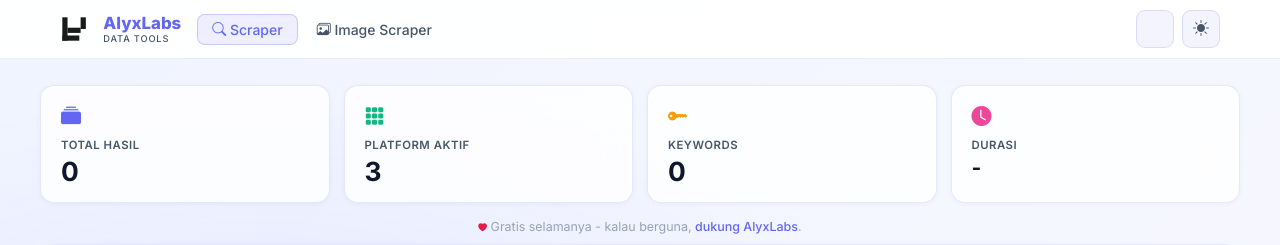
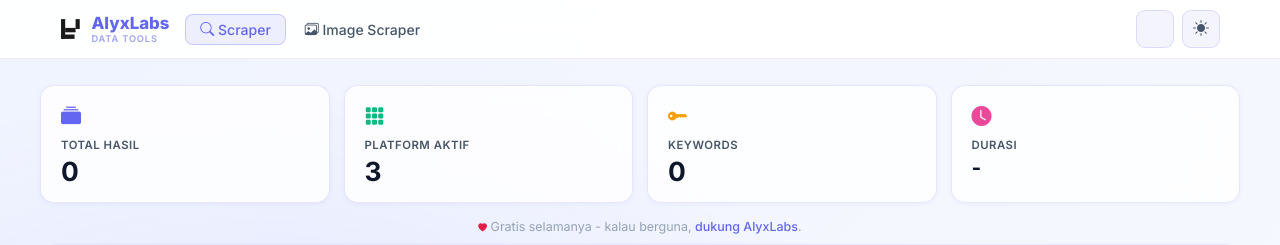
Before and after one commit to AliveNata/alyx-scraper, a Flask app: page / in a window 1280 px wide. Shown: the top 245 px of the page. Run offline with Flask 3, Linux system fonts and the light colour scheme; some libraries are stand-ins or nearby versions.

Commit message:
brand: smaller icon, tighter gap, no dark square, DATA TOOLS color match

```diff
--- a/static/css/base.css
+++ b/static/css/base.css
@@ -64,21 +64,20 @@ html[data-theme="dark"]::before{
 }
 .alyx-brand{
   font-weight:800;font-size:1.1rem;text-decoration:none!important;
-  color:var(--accent);display:flex;align-items:center;gap:7px;
+  color:var(--accent);display:flex;align-items:center;gap:4px;
   white-space:nowrap;flex-shrink:0;transition:opacity .2s;
 }
 .alyx-brand:hover{opacity:.8;color:var(--accent)}
-.alyx-brand-icon-wrap{display:flex;align-items:center;justify-content:center;border-radius:6px;padding:1px;flex-shrink:0}
+.alyx-brand-icon-wrap{display:flex;align-items:center;justify-content:center;flex-shrink:0}
 .alyx-brand-labels{display:flex;flex-direction:column;line-height:1.1;gap:1px}
 .alyx-brand-name{font-size:1.05rem;font-weight:800}
-.alyx-brand-sub{font-size:0.58rem;letter-spacing:0.09em;color:var(--t2);font-weight:500;text-transform:uppercase}
+.alyx-brand-sub{font-size:0.58rem;letter-spacing:0.09em;color:var(--accent);opacity:.6;font-weight:600;text-transform:uppercase}
 [data-theme="dark"] .alyx-brand-name{
   background:linear-gradient(135deg,#fff 0%,#a78bfa 100%);
   -webkit-background-clip:text;-webkit-text-fill-color:transparent;background-clip:text;
 }
-[data-theme="dark"] .alyx-brand-sub{-webkit-text-fill-color:rgba(255,255,255,0.4);color:rgba(255,255,255,0.4)}
+[data-theme="dark"] .alyx-brand-sub{-webkit-text-fill-color:#a78bfa;color:#a78bfa;opacity:.7}
 [data-theme="dark"] .alyx-brand i{-webkit-text-fill-color:#a78bfa}
-[data-theme="dark"] .alyx-brand-icon-wrap{background:#2a2a2a}
 [data-theme="dark"] .alyx-brand-icon-wrap img,[data-theme="dark"] .alyx-foot-brand-name img{filter:invert(1)}
 
 .alyx-nav-tabs{display:flex;gap:4px;list-style:none;margin:0;padding:0;flex:1}
--- a/templates/base.html
+++ b/templates/base.html
@@ -16,7 +16,7 @@
 
 <nav class="alyx-nav">
 <div class="alyx-nav-c">
-  <a class="alyx-brand" href="/"><span class="alyx-brand-icon-wrap"><img src="/static/brand.svg?v=4" alt="" style="height:1.5em;width:auto;display:block"></span><span class="alyx-brand-labels"><span class="alyx-brand-name">AlyxLabs</span><span class="alyx-brand-sub">DATA TOOLS</span></span></a>
+  <a class="alyx-brand" href="/"><span class="alyx-brand-icon-wrap"><img src="/static/brand.svg?v=5" alt="" style="height:1.2em;width:auto;display:block"></span><span class="alyx-brand-labels"><span class="alyx-brand-name">AlyxLabs</span><span class="alyx-brand-sub">DATA TOOLS</span></span></a>
   {% block nav_tabs %}{% endblock %}
   <div class="alyx-nav-actions">
     {% block nav_actions_extra %}{% endblock %}
```
